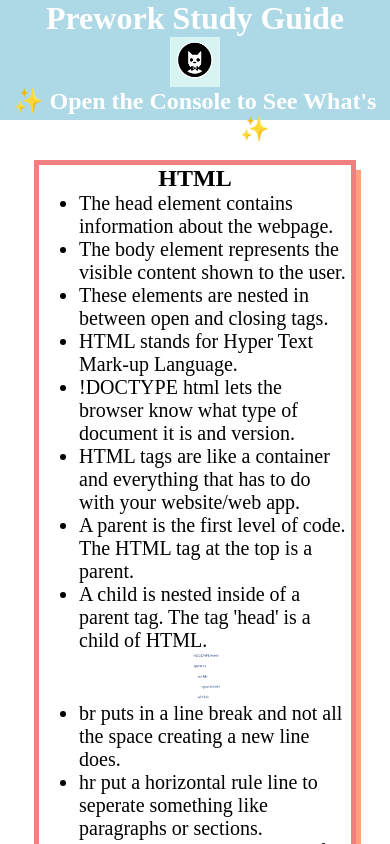
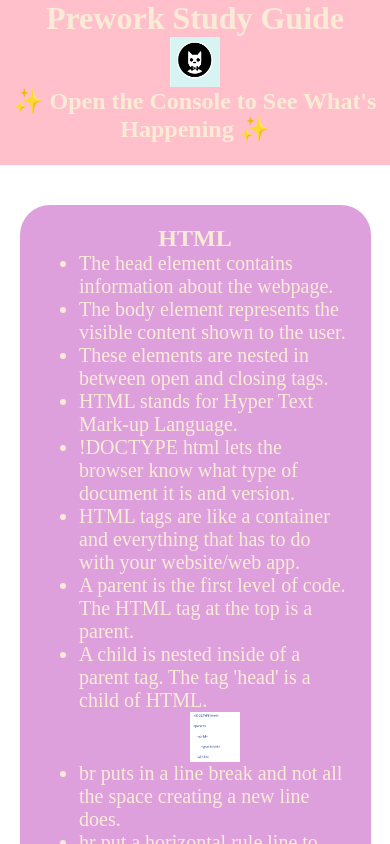
Before and after one commit to kzefram/prework-study-guide, a plain HTML site: page index.html in a window 390 px wide. Shown: the top 844 px of the page. Drawn offline with Linux system fonts and the light colour scheme.

Commit message:
@media Queries and colours

```diff
--- a/assets/style.css
+++ b/assets/style.css
@@ -8,7 +8,7 @@ footer {
     width: 100%;
     height: 120px;
     background-color: lightblue;
-    color: white;
+    color: antiquewhite;
 
 }
 
@@ -38,6 +38,39 @@ p {
   .card {
     width: 80%;
     margin: 40px auto;
-    border: 5px solid lightcoral;
-    box-shadow: 5px 10px lightsalmon;
+    background-color: cadetblue;
+    color: antiquewhite;
+    border-radius: 30px;
+    padding: 5%;
   }
+
+  .card:hover {
+    background-color: darkcyan;
+  }
+
+  @media screen and (max-width: 992px) {
+    header, footer {
+        background-color: coral;
+    }
+    .card {
+        background-color: salmon;
+    }
+    header {
+        padding-bottom: 45px;
+    }
+  }
+
+  @media screen and (max-width: 762px) {
+    header, footer {
+        background-color: pink;
+    }
+    .card {
+        background-color: plum;
+    }
+    header {
+        padding-bottom: 45px;
+    }
+    .card:hover {
+        background-color: powderblue;
+    }
+  }
--- a/index.html
+++ b/index.html
@@ -78,6 +78,15 @@
           </ul>
       </section>
 
+      <section class="card" id="AdvancedCSS">
+        <h2>Advanced CSS</h2>
+        <ul>
+          <li>@media - Media Queries</li>
+          <li>These allow you to do some cool things with your site.</li>
+          <li>An example: Changing the colour when the screen get to a certain size; labtop vs tablet vs phone.</li>
+        </ul>
+      </section>
+
       <section class="card" id="git-section">
         <h2>Git</h2>
             <ul>
```
